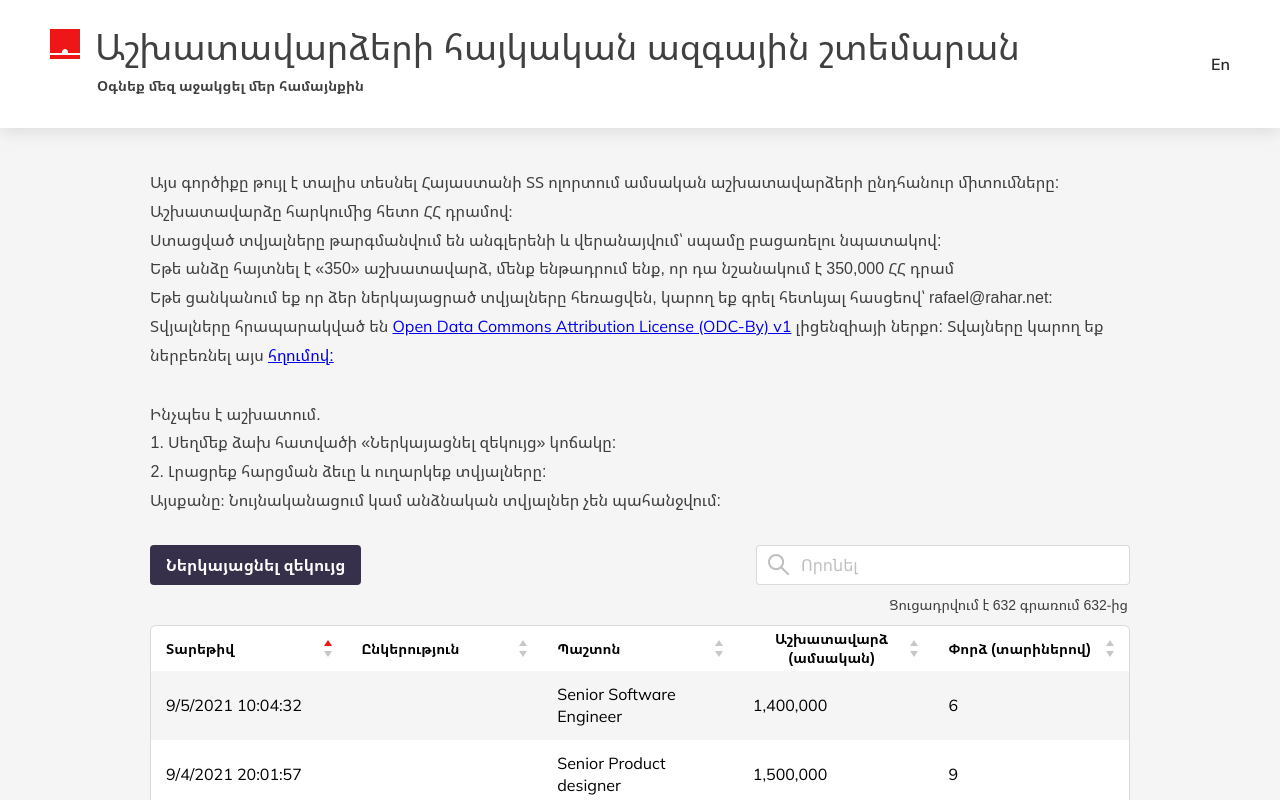
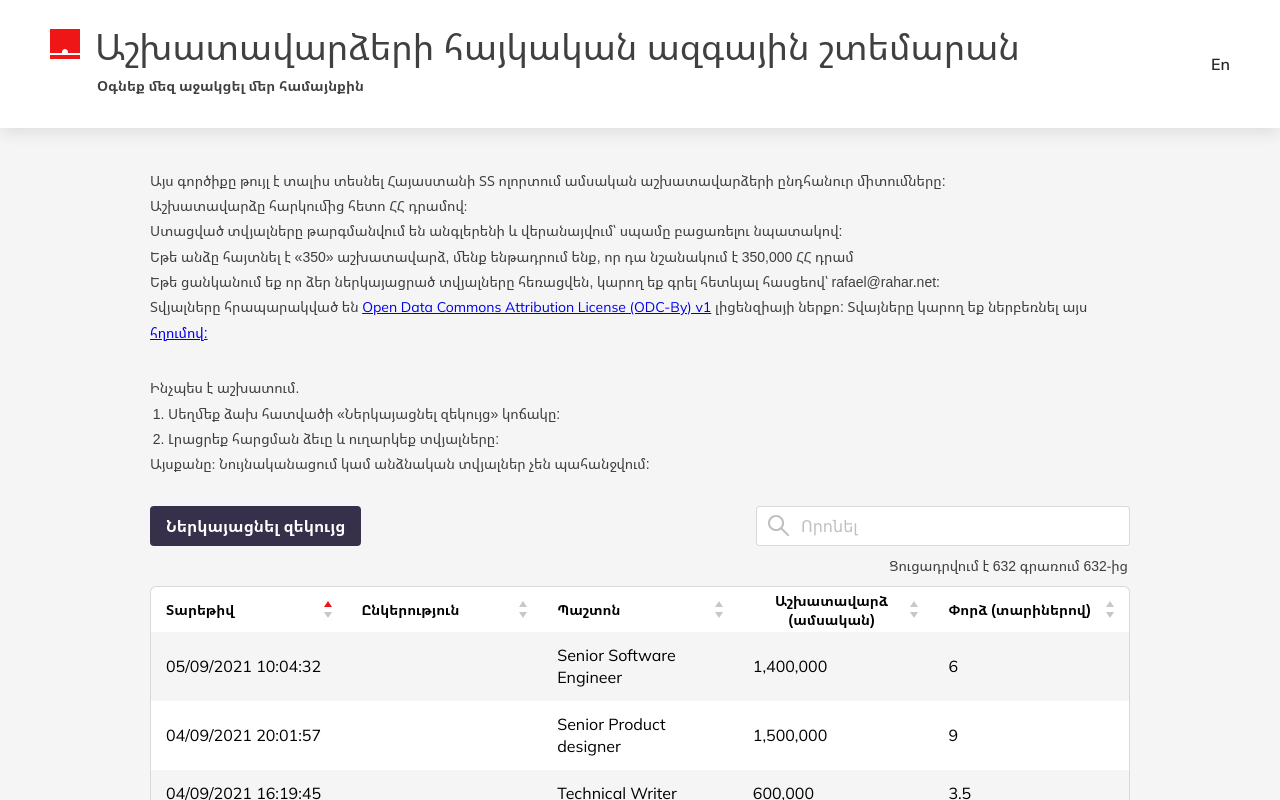
Before and after one commit to The-Sofware-Development-Company/salariesam, a React (Create React App) app: page / in a window 1280 px wide. Shown: the top 800 px of the page. Built offline with nearby package versions, Linux system fonts and the light colour scheme.

Commit message:
change date format and fontSizes

```diff
--- a/src/components/About/About.jsx
+++ b/src/components/About/About.jsx
@@ -7,12 +7,12 @@ const About = () => {
 
   return (
     <div className="c-container">
-      <p className="fz16 lh18 c-black300">{t("about-tool")}</p>
-      <p className="fz16 lh18 c-black300">{t("about-salaries")}</p>
-      <p className="fz16 lh18 c-black300">{t("about-reported-data")}</p>
-      <p className="fz16 lh18 c-black300">{t("about-reported-salary")}</p>
-      <p className="fz16 lh18 c-black300">{t("remove-data")}</p>
-      <p className="fz16 lh18 c-black300">
+      <p className="fz14 lh18 c-black300">{t("about-tool")}</p>
+      <p className="fz14 lh18 c-black300">{t("about-salaries")}</p>
+      <p className="fz14 lh18 c-black300">{t("about-reported-data")}</p>
+      <p className="fz14 lh18 c-black300">{t("about-reported-salary")}</p>
+      <p className="fz14 lh18 c-black300">{t("remove-data")}</p>
+      <p className="fz14 lh18 c-black300">
         {t("license-first-part")}
         <a
           href="https://opendatacommons.org/licenses/by/1-0/"
@@ -28,13 +28,13 @@ const About = () => {
         </a>
       </p>
 
-      <p className="fz16 lh18 c-black300 mt30">{t("how-this-work")}</p>
+      <p className="fz14 lh18 c-black300 mt30">{t("how-this-work")}</p>
       <ol className="ol">
-        <li className="li fz16 lh18 c-black300">{t("click-on-submit")}</li>
-        <li className="li fz16 lh18 c-black300">{t("fill-in-form")}</li>
+        <li className="li fz14 lh18 c-black300">{t("click-on-submit")}</li>
+        <li className="li fz14 lh18 c-black300">{t("fill-in-form")}</li>
       </ol>
 
-      <p className="fz16 lh18 c-black300">{t("thats-it")}</p>
+      <p className="fz14 lh18 c-black300">{t("thats-it")}</p>
     </div>
   );
 };
--- a/src/components/Main/Main.jsx
+++ b/src/components/Main/Main.jsx
@@ -160,6 +160,17 @@ const Main = () => {
     }
   };
 
+  const makeWithZero = (dateString) =>
+    parseInt(dateString) < 10 ? `0${dateString}` : dateString;
+
+  const swapDayAndMonth = (dateTimeString) => {
+    const [first, second, third] = dateTimeString.split("/");
+    const newFirst = makeWithZero(second);
+    const newSecond = makeWithZero(first);
+    const newDate = [newFirst, newSecond, third].join("/");
+    return newDate;
+  };
+
   return (
     <main className={sortTable.length === 0 ? "no-result" : ""}>
       <About />
@@ -305,7 +316,9 @@ const Main = () => {
                 {sortTable.map((item, idx) => {
                   return (
                     <div key={idx} className={`row  ${idx}`}>
-                      <div className="col date mulish">{item["Date"]}</div>
+                      <div className="col date mulish">
+                        {swapDayAndMonth(item["Date"])}
+                      </div>
                       <div className="col company">
                         {item["Company"] === "" ? "" : item["Company"]}
                       </div>
```
